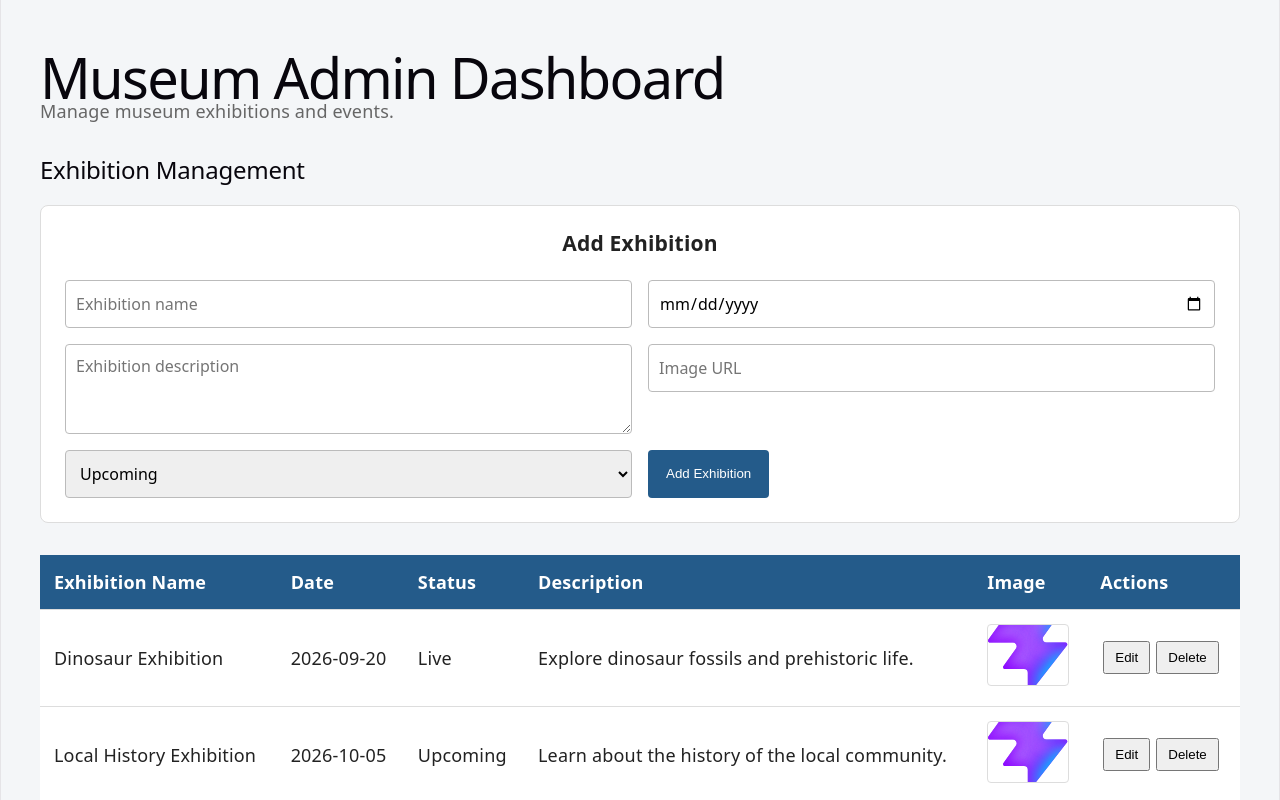
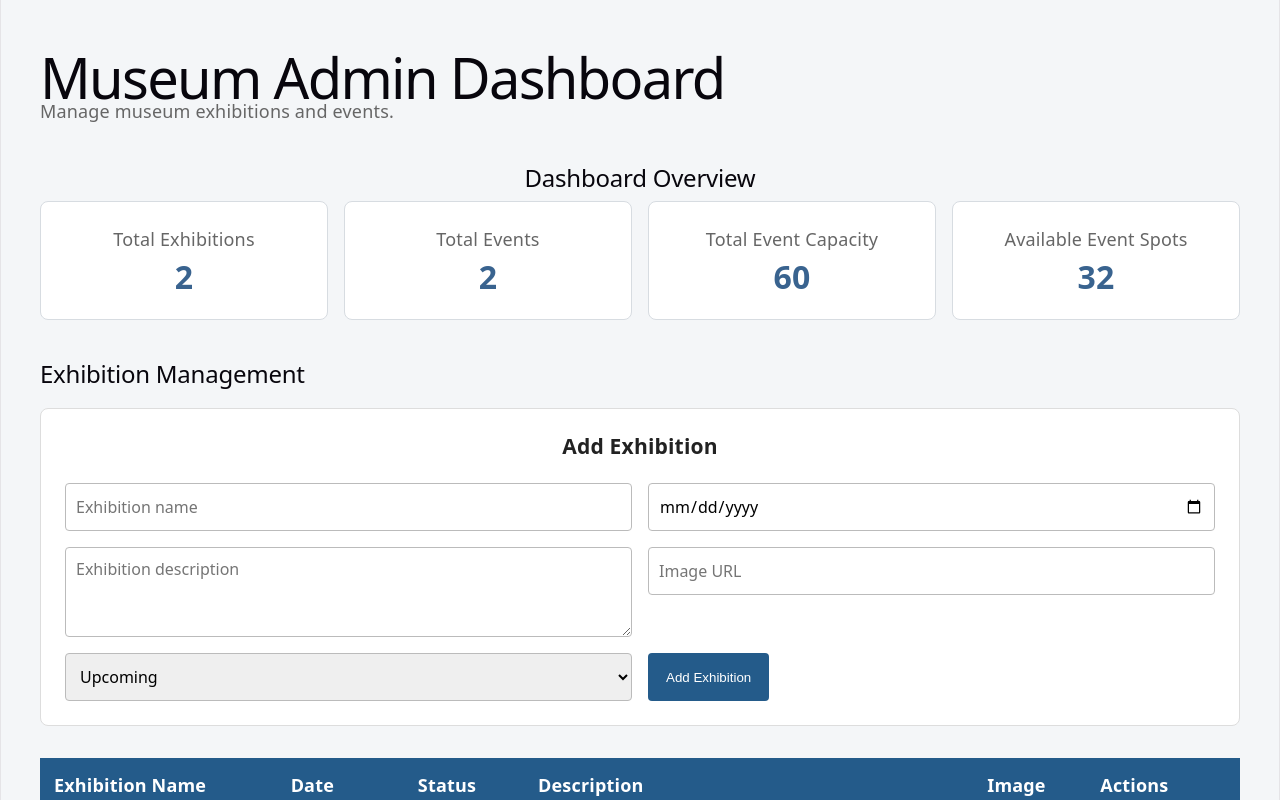
Before and after one commit to lich472/Museum-Website, a React (Vite) app: page / in a window 1280 px wide. Shown: the top 800 px of the page. Built offline with nearby package versions, Linux system fonts and the light colour scheme.

Commit message:
Add admin dashboard overview

```diff
--- a/src/App.css
+++ b/src/App.css
@@ -141,3 +141,37 @@ form input[type='checkbox'] {
   height: 20px;
   margin-right: 10px;
 }
+
+.dashboard-overview {
+  margin: 40px 0;
+}
+
+.summary-grid {
+  display: grid;
+  grid-template-columns: repeat(4, 1fr);
+  gap: 16px;
+}
+
+.summary-card {
+  background-color: white;
+  border: 1px solid #d7dce1;
+  border-radius: 8px;
+  padding: 24px;
+  text-align: center;
+}
+
+.summary-card p {
+  margin: 0 0 12px;
+  color: #666;
+}
+
+.summary-card strong {
+  font-size: 32px;
+  color: #39638f;
+}
+
+@media (max-width: 800px) {
+  .summary-grid {
+    grid-template-columns: repeat(2, 1fr);
+  }
+}
--- a/src/App.jsx
+++ b/src/App.jsx
@@ -2,6 +2,7 @@ import { useState } from 'react'
 import './App.css'
 import EventManagement from './components/EventManagement'
 import VisitorInfoEditor from './components/VisitorInfoEditor'
+import DashboardOverview from './components/DashboardOverview'
 
 function App() {
  const [exhibitions, setExhibitions] = useState([
@@ -94,6 +95,8 @@ function App() {
       <h1>Museum Admin Dashboard</h1>
       <p>Manage museum exhibitions and events.</p>
 
+      <DashboardOverview />
+
       <h2>Exhibition Management</h2>
 <form onSubmit={addExhibition}>
   <h3>
--- /dev/null
+++ b/src/components/DashboardOverview.jsx
@@ -0,0 +1,43 @@
+function DashboardOverview() {
+  const summaryStats = [
+    {
+      id: 1,
+      label: 'Total Exhibitions',
+      value: 2
+    },
+    {
+      id: 2,
+      label: 'Total Events',
+      value: 2
+    },
+    {
+      id: 3,
+      label: 'Total Event Capacity',
+      value: 60
+    },
+    {
+      id: 4,
+      label: 'Available Event Spots',
+      value: 32
+    }
+  ]
+
+  return (
+    <section className="dashboard-overview">
+      <h2>Dashboard Overview</h2>
+
+      <div className="summary-grid">
+        {summaryStats.map(function (stat) {
+          return (
+            <div className="summary-card" key={stat.id}>
+              <p>{stat.label}</p>
+              <strong>{stat.value}</strong>
+            </div>
+          )
+        })}
+      </div>
+    </section>
+  )
+}
+
+export default DashboardOverview
```
